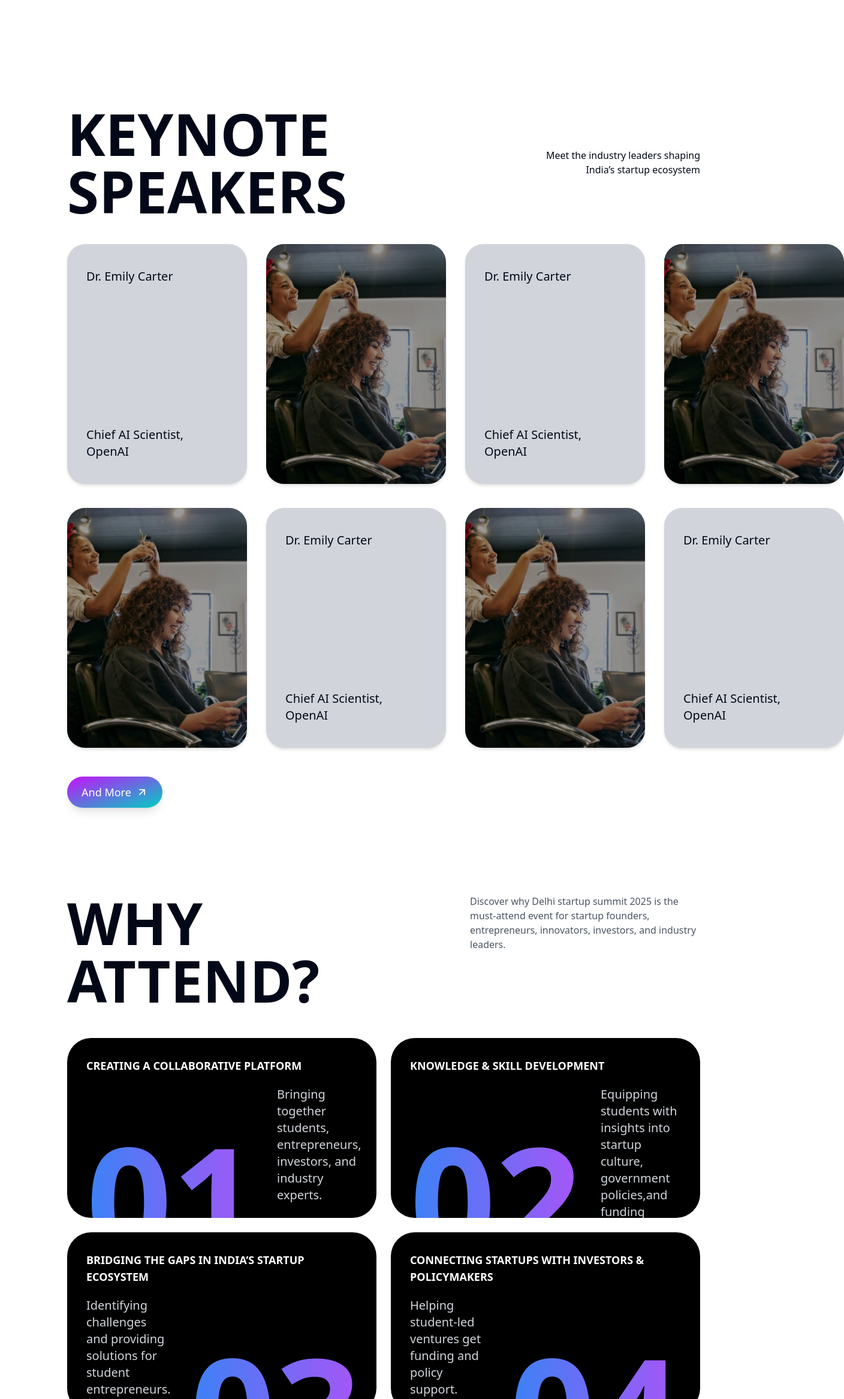
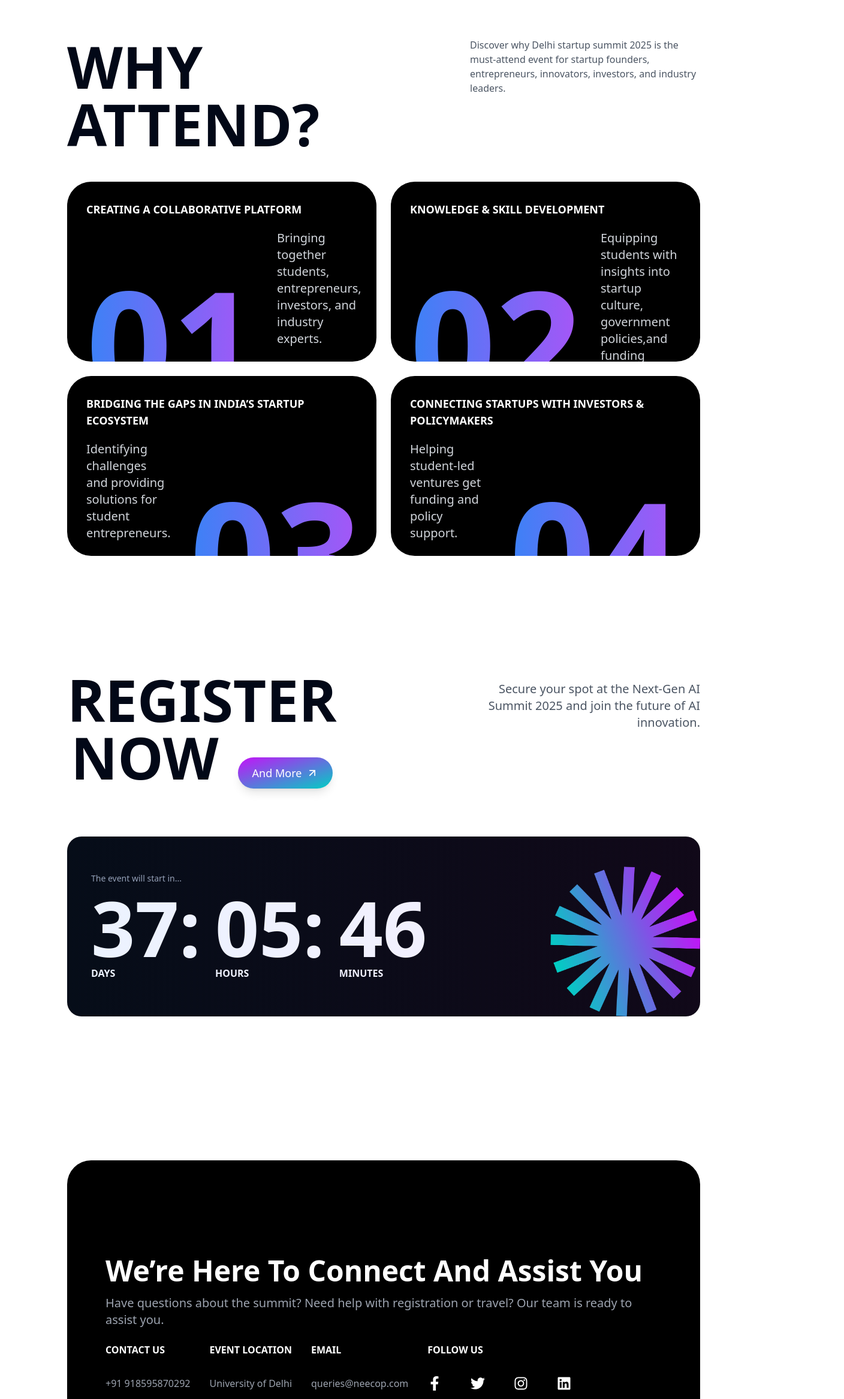
Before and after one commit to MohitArora0711/web, a Next.js app: page / in a window 1280 px wide. Shown: the part 3980-6313 px from the top of the page at 60% size, 1408 px wide, since content can reach past the window. Built offline with nearby package versions, Linux system fonts and the light colour scheme.

Commit message:
register button works

```diff
--- a/src/app/page.tsx
+++ b/src/app/page.tsx
@@ -34,9 +34,9 @@ export default function Home() {
         <Features />
         <Agenda />
         <AboutUs />
-        <div className="hidden md:block">
+        {/* <div className="hidden md:block">
           <SpeakerSection />
-        </div >
+        </div > */}
         <div className="block md:hidden px-4 my-24">
           <div className="flex flex-col gap-8  w-full text-left">
             <h1 className="text-5xl font-bold text-left">KEYNOTE <br /> SPEAKERS</h1>
--- a/src/components/RegisterModal.tsx
+++ b/src/components/RegisterModal.tsx
@@ -75,7 +75,7 @@ export function RegisterModal({ isOpen, onClose }: RegisterModalProps) {
                             {/* Left side - Image */}
                             <div className="hidden md:block w-2/3 relative">
                                 <Image
-                                    src="/landing/img1.jpg"
+                                    src="/neecop.png"
                                     alt="Registration"
                                     fill
                                     className="object-cover"
--- a/src/components/landing/Contact.tsx
+++ b/src/components/landing/Contact.tsx
@@ -5,7 +5,7 @@ const Contact = () => {
     return (
         <div className="p-4 md:p-28 flex">
             <div className="bg-black px-8 md:px-16 md:py-24 text-white rounded-[40px] flex flex-col md:flex-row md:justify-between md:items-center w-full ">
-                <div className="w-full md:w-1/3 mt-16">
+                <div className="w-full mt-16">
                     <h2 className="text-5xl font-bold mb-4">We’re Here To Connect And Assist You</h2>
                     <p className="text-gray-400 text-xl mb-6">
                         Have questions about the summit? Need help with registration or travel? Our team is ready to assist you.
@@ -13,15 +13,15 @@ const Contact = () => {
                     <div className="flex flex-row flex-wrap gap-8 mb-6">
                         <div className="flex flex-col gap-8">
                             <h3 className="font-bold">CONTACT US</h3>
-                            <p className="text-gray-400">+31 20 123 4567</p>
+                            <p className="text-gray-400">+91 918595870292</p>
                         </div>
                         <div className="flex flex-col gap-8">
                             <h3 className="font-bold">EVENT LOCATION</h3>
-                            <p className="text-gray-400">Horizon Convention Center</p>
+                            <p className="text-gray-400">University of Delhi</p>
                         </div>
                         <div className="flex flex-col gap-8">
                             <h3 className="font-bold">EMAIL</h3>
-                            <p className="text-gray-400">info@nexus.com</p>
+                            <p className="text-gray-400">queries@neecop.com</p>
                         </div>
                         <div className="flex flex-col gap-8">
                             <h3 className="font-bold">FOLLOW US</h3>
@@ -38,7 +38,7 @@ const Contact = () => {
                         </div>
                     </div>
                 </div>
-                <div className="w-full mb-8 md:w-1/2 bg-gradient-to-br from-purple-500 to-blue-400 p-8 mt-12 rounded-[30px] md:rounded-[40px] ">
+                {/* <div className="w-full mb-8 md:w-1/2 bg-gradient-to-br from-purple-500 to-blue-400 p-8 mt-12 rounded-[30px] md:rounded-[40px] ">
                     <h3 className="text-white font-semibold text-3xl mb-6">Resgister now for event</h3>
                     <p className="text-white mb-4">
                         Reach out with inquiries about tickets, partnerships, or event details.
@@ -64,7 +64,7 @@ const Contact = () => {
                         <input type="text" placeholder="College/Profession" className="bg-transparent border-b border-white focus:outline-none focus:border-white placeholder-white p-2" />
                         <button type="submit" className=" bg-black text-white rounded-full w-48  py-5 mt-10 font-semibold ">Register Now</button>
                     </form>
-                </div>
+                </div> */}
 
             </div>
         </div>
--- a/src/components/newlanding/newhero.tsx
+++ b/src/components/newlanding/newhero.tsx
@@ -3,8 +3,13 @@
 import Image from 'next/image';
 import { ArrowUpRight } from "lucide-react";
 import { motion } from 'framer-motion';
+import { RegisterModal } from '../RegisterModal';
+import { useState } from 'react';
 
 export default function NewHero() {
+    const [isModalOpen, setIsModalOpen] = useState(false);
+
+
     return (
         <motion.section
             initial={{ opacity: 0, y: 50 }}
@@ -35,7 +40,7 @@ export default function NewHero() {
                 </div>
 
                 <div className=" px-20 py-5 md:py-10 md:absolute bottom-4 left-4 text-bold bg-gradient-to-b from-[#C512F8] to-[#00CFC3] text-transparent bg-clip-text md:text-left font-bold text-2xl">
-                     <br /> University of Delhi
+                    <br /> University of Delhi
                 </div>
                 <div className="mt-5 text-gray-700 flex items-center justify-center gap-2 w-full flex-col">
                     <p className="text-xl font-bold">Student-led Initiatives</p>
@@ -43,9 +48,12 @@ export default function NewHero() {
                     <Image src="/neecoplogo.png" alt="" width={150} height={150} />
                 </div>
             </div>
-            <button className="flex items-center justify-center gap-2 my-8 px-6 py-3 text-white font-medium text-lg rounded-full bg-gradient-to-br from-[#C512F8] to-[#00CFC3] shadow-lg transition-transform transform hover:scale-105">
+            <button onClick={()=>{setIsModalOpen(true);window.scrollTo({top:0})}} className="flex items-center justify-center gap-2 my-8 px-6 py-3 text-white font-medium text-lg rounded-full bg-gradient-to-br from-[#C512F8] to-[#00CFC3] shadow-lg transition-transform transform hover:scale-105">
                 Register now <ArrowUpRight size={20} />
             </button>
+            <RegisterModal isOpen={isModalOpen} onClose={() => setIsModalOpen(false)} />
+
         </motion.section>
+
     );
 }
```
